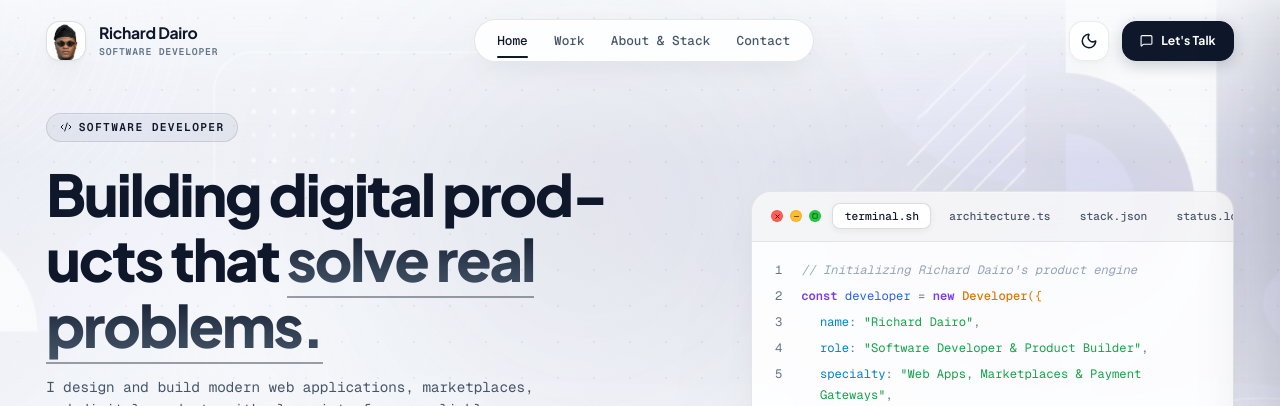
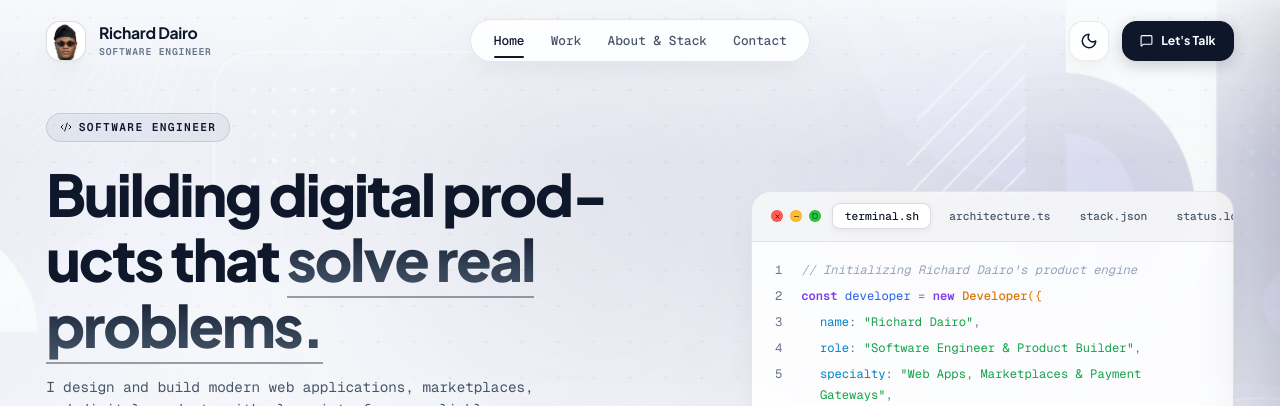
Before and after one commit to omosemola/my_portfolio, a React (Vite) app: page / in a window 1280 px wide. Shown: the top 406 px of the page. Built offline with nearby package versions, Linux system fonts and the light colour scheme.

Commit message:
Update role from Software Developer to Software Engineer

```diff
--- a/index.html
+++ b/index.html
@@ -7,25 +7,25 @@
     <meta name="viewport" content="width=device-width, initial-scale=1.0" />
 
     <!-- Primary Meta Tags -->
-    <title>Richard Dairo — Software Developer & Digital Product Builder</title>
-    <meta name="title" content="Richard Dairo — Software Developer & Digital Product Builder" />
-    <meta name="description" content="Portfolio of Richard Dairo, a software developer building modern web applications, marketplaces, e-commerce platforms and digital products." />
-    <meta name="keywords" content="Richard Dairo, Software Developer, Software Engineer, React, Supabase, Flutter, PostgreSQL, Web Development, Marketplace Development, Payment Integration" />
+    <title>Richard Dairo — Software Engineer & Digital Product Builder</title>
+    <meta name="title" content="Richard Dairo — Software Engineer & Digital Product Builder" />
+    <meta name="description" content="Portfolio of Richard Dairo, a software engineer building modern web applications, marketplaces, e-commerce platforms and digital products." />
+    <meta name="keywords" content="Richard Dairo, Software Engineer, React, Supabase, Flutter, PostgreSQL, Web Development, Marketplace Development, Payment Integration" />
     <meta name="author" content="Richard Dairo" />
     <meta name="theme-color" content="#050505" />
 
     <!-- Open Graph / Facebook -->
     <meta property="og:type" content="website" />
     <meta property="og:url" content="https://my-portfolio-omosemola1.vercel.app/" />
-    <meta property="og:title" content="Richard Dairo — Software Developer & Digital Product Builder" />
-    <meta property="og:description" content="Portfolio of Richard Dairo, a software developer building modern web applications, marketplaces, e-commerce platforms and digital products." />
+    <meta property="og:title" content="Richard Dairo — Software Engineer & Digital Product Builder" />
+    <meta property="og:description" content="Portfolio of Richard Dairo, a software engineer building modern web applications, marketplaces, e-commerce platforms and digital products." />
     <meta property="og:image" content="/logo.png" />
 
     <!-- Twitter -->
     <meta property="twitter:card" content="summary_large_image" />
     <meta property="twitter:url" content="https://my-portfolio-omosemola1.vercel.app/" />
-    <meta property="twitter:title" content="Richard Dairo — Software Developer & Digital Product Builder" />
-    <meta property="twitter:description" content="Portfolio of Richard Dairo, a software developer building modern web applications,
+    <meta property="twitter:title" content="Richard Dairo — Software Engineer & Digital Product Builder" />
+    <meta property="twitter:description" content="Portfolio of Richard Dairo, a software engineer building modern web applications,
     marketplaces, e-commerce platforms and digital products." />
     <meta property="twitter:image" content="https://richarddairo.dev/og-preview.png" />
 
--- a/src/components/About.tsx
+++ b/src/components/About.tsx
@@ -45,7 +45,7 @@ export const About: React.FC = () => {
             Built for Production, Scaled for Growth
           </motion.h2>
           <motion.p className="section-desc" variants={itemFadeVariant}>
-            Software developer blending clean frontend interfaces with resilient backend architecture and secure fintech payment pipelines.
+            Software engineer blending clean frontend interfaces with resilient backend architecture and secure fintech payment pipelines.
           </motion.p>
         </motion.div>
 
--- a/src/components/Contact.tsx
+++ b/src/components/Contact.tsx
@@ -123,7 +123,7 @@ export const Contact: React.FC = () => {
           </motion.div>
           <motion.h2 className="section-title" variants={itemFadeVariant}>Start a Project or Hire Me</motion.h2>
           <motion.p className="section-desc" variants={itemFadeVariant}>
-            Have a product to build or need a software developer for your team? Send a message or download my resume below.
+            Have a product to build or need a software engineer for your team? Send a message or download my resume below.
           </motion.p>
         </motion.div>
 
--- a/src/components/Footer.tsx
+++ b/src/components/Footer.tsx
@@ -45,12 +45,12 @@ export const Footer: React.FC = () => {
               </div>
               <div className="brand-text">
                 <span className="brand-name">{PERSONAL_INFO.name}</span>
-                <span className="brand-role">SOFTWARE DEVELOPER</span>
+                <span className="brand-role">SOFTWARE ENGINEER</span>
               </div>
             </a>
 
             <p className="footer-brand-bio">
-              Software Developer & Digital Product Builder. Designing clean interfaces, reliable databases, and scalable payment pipelines for modern web & mobile products.
+              Software Engineer & Digital Product Builder. Designing clean interfaces, reliable databases, and scalable payment pipelines for modern web & mobile products.
             </p>
           </motion.div>
 
--- a/src/components/InteractiveTerminal.tsx
+++ b/src/components/InteractiveTerminal.tsx
@@ -125,7 +125,7 @@ export const InteractiveTerminal: React.FC = () => {
             <div className="code-line">
               <span className="code-num">4</span>
               <span className="code-content" style={{ paddingLeft: '1.25rem' }}>
-                <span className="code-prop">role</span><span className="code-op">:</span> <span className="code-str">"Software Developer & Product Builder"</span><span className="code-op">,</span>
+                <span className="code-prop">role</span><span className="code-op">:</span> <span className="code-str">"Software Engineer & Product Builder"</span><span className="code-op">,</span>
               </span>
             </div>
             <div className="code-line">
--- a/src/components/Navbar.tsx
+++ b/src/components/Navbar.tsx
@@ -58,7 +58,7 @@ export const Navbar: React.FC<NavbarProps> = ({ activeSection, theme, onToggleTh
             </div>
             <div className="brand-text">
               <span className="brand-name">Richard Dairo</span>
-              <span className="brand-role">SOFTWARE DEVELOPER</span>
+              <span className="brand-role">SOFTWARE ENGINEER</span>
             </div>
           </a>
 
@@ -136,7 +136,7 @@ export const Navbar: React.FC<NavbarProps> = ({ activeSection, theme, onToggleTh
             </div>
             <div className="brand-text">
               <span className="brand-name">Richard Dairo</span>
-              <span className="brand-role">SOFTWARE DEVELOPER</span>
+              <span className="brand-role">SOFTWARE ENGINEER</span>
             </div>
           </div>
 
--- a/src/data/portfolioData.ts
+++ b/src/data/portfolioData.ts
@@ -66,11 +66,11 @@ export interface ExperienceItem {
 
 export const PERSONAL_INFO = {
   name: "Richard Dairo",
-  role: "Software Developer & Digital Product Builder",
-  eyebrow: "SOFTWARE DEVELOPER",
+  role: "Software Engineer & Digital Product Builder",
+  eyebrow: "SOFTWARE ENGINEER",
   heroHeading: "Building digital products that ",
   heroHighlight: "solve real problems.",
-  heroSubtitle: "Software Developer & Digital Product Builder",
+  heroSubtitle: "Software Engineer & Digital Product Builder",
   heroParagraph: "I design and build modern web applications, marketplaces, and digital products with clean interfaces, reliable functionality, and scalable technologies — from the interface users see to the backend systems that make them work.",
   status: "Available for new projects & opportunities",
   location: "Remote / Global",
```
